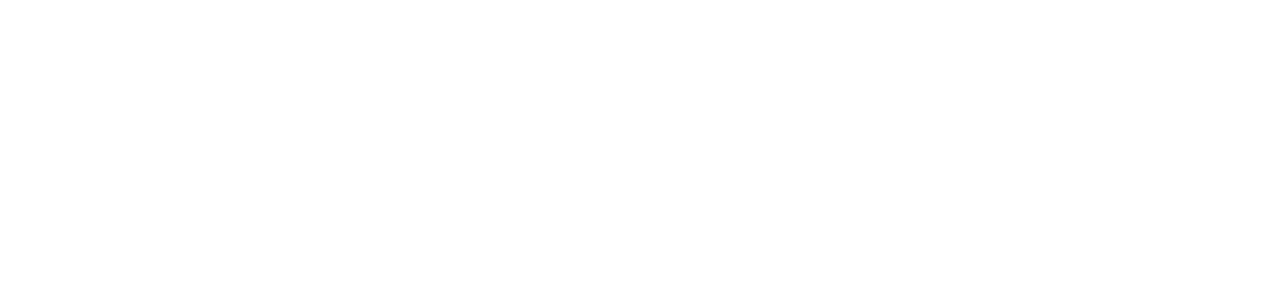
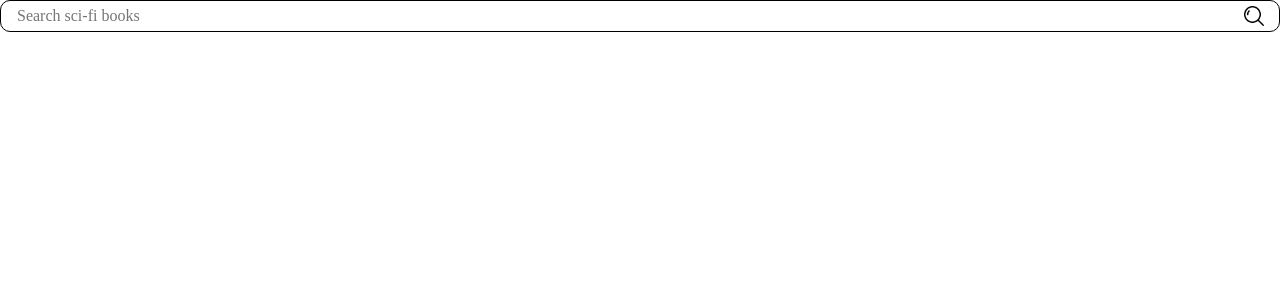
Before and after one commit to alivaditis/star-pit, a React (Create React App) app: page / in a window 1280 px wide. Shown: the top 300 px of the page. Built offline with nearby package versions, Linux system fonts and the light colour scheme.

Commit message:
add routes

```diff
--- a/src/components/App/App.tsx
+++ b/src/components/App/App.tsx
@@ -2,10 +2,12 @@ import React from 'react';
 import {Routes, Route} from 'react-router-dom'
 import logo from './logo.svg';
 import './App.css';
+import Search from '../Search/Search';
 
 function App() {
   return (
     <>
+      <Search/>
       <Routes>
         <Route path='/'/>
         <Route path='/search/:query/:page'/>
--- a/src/components/Search/Search.css
+++ b/src/components/Search/Search.css
@@ -0,0 +1,33 @@
+.search--form {
+  width: 100%;
+}
+
+.search--container {
+  width: 100%;
+  position: relative;
+  display: flex;
+  align-items: center;
+}
+
+.search--input {
+  width: 100%;
+  padding-left: 16px;
+  height: 32px;
+  border:  1px solid black;
+  border-radius: 10px;
+}
+
+.search--button {
+  position: absolute;
+  right: 16px;
+  height: 20px;
+  width: 20px;
+  background-image: url('../../images/search.png');
+  background-size: cover;
+  background-color: white;
+  border: none;
+}
+
+.search--button:hover {
+  cursor: pointer;
+}
--- a/src/components/Search/Search.tsx
+++ b/src/components/Search/Search.tsx
@@ -0,0 +1,31 @@
+import React, {useState} from "react";
+import './Search.css'
+import { useNavigate } from "react-router-dom";
+
+function Search() {
+  const [inputValue, setInput] = useState('')
+  const navigate = useNavigate()
+
+  function handleSubmit(event: React.SyntheticEvent) {
+    event.preventDefault()
+    navigate(`/search/${inputValue}/1`)
+  }
+
+  return (
+    <form className="search--form" name="search">
+      <div className='search--container'>
+        <input
+          className='search--input'
+          name="search"
+          type='text'
+          placeholder="Search sci-fi books"
+          value= {inputValue}
+          onChange= {event => setInput(event.target.value)}
+        />
+        <button className='search--button'type='submit' onClick={event => handleSubmit(event)}></button>
+      </ div>
+    </form>
+  );
+}
+
+export default Search;
--- a/src/index.css
+++ b/src/index.css
@@ -1,13 +1,34 @@
-body {
-  margin: 0;
-  font-family: -apple-system, BlinkMacSystemFont, 'Segoe UI', 'Roboto', 'Oxygen',
-    'Ubuntu', 'Cantarell', 'Fira Sans', 'Droid Sans', 'Helvetica Neue',
-    sans-serif;
-  -webkit-font-smoothing: antialiased;
-  -moz-osx-font-smoothing: grayscale;
-}
-
 code {
   font-family: source-code-pro, Menlo, Monaco, Consolas, 'Courier New',
     monospace;
 }
+
+*, *::before, *::after {
+  box-sizing: border-box;
+}
+
+* {
+  margin: 0;
+}
+
+body {
+  line-height: 1.5;
+  -webkit-font-smoothing: antialiased;
+}
+
+img, picture, video, canvas, svg {
+  display: block;
+  max-width: 100%;
+}
+
+input, button, textarea, select {
+  font: inherit;
+}
+
+p, h1, h2, h3, h4, h5, h6 {
+  overflow-wrap: break-word;
+}
+
+#root, #__next {
+  isolation: isolate;
+}
```
Also changed, not shown: src/components/Book/Book.tsx (+7 -0 lines), src/components/Results/Results.tsx (+7 -0 lines), src/components/ToRead/ToRead.tsx (+7 -0 lines), src/images/search.png (added).
